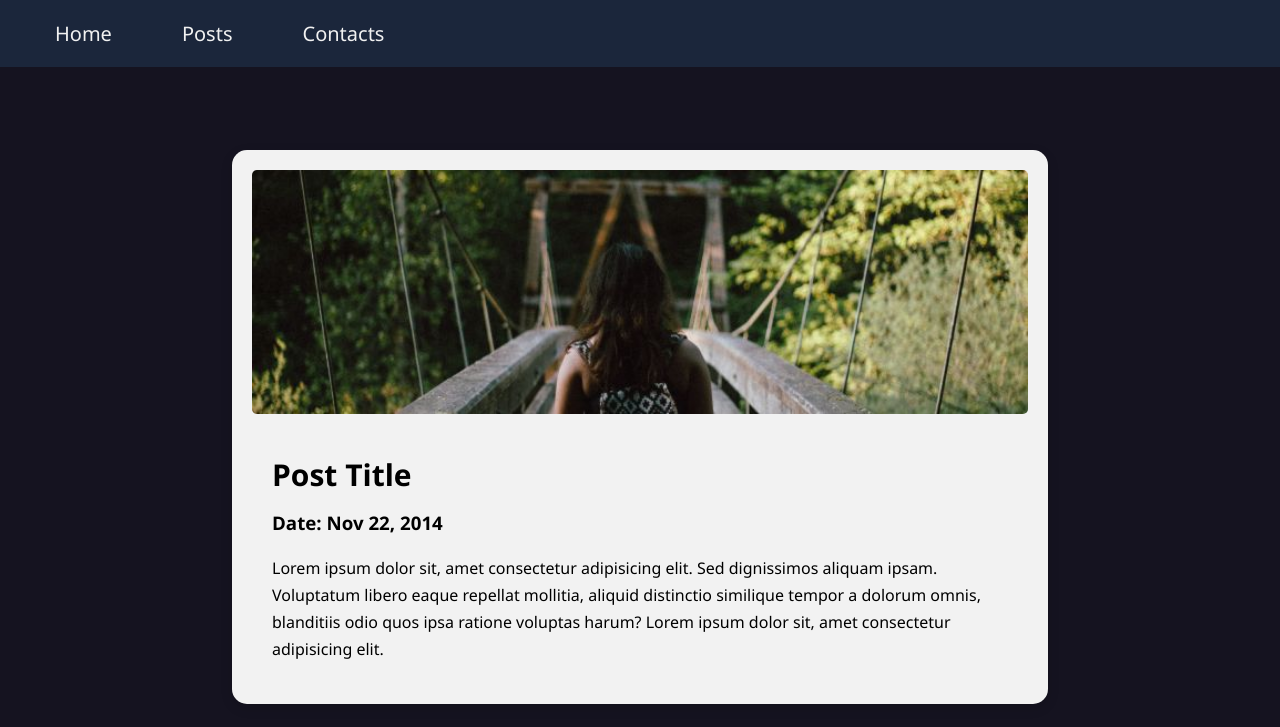
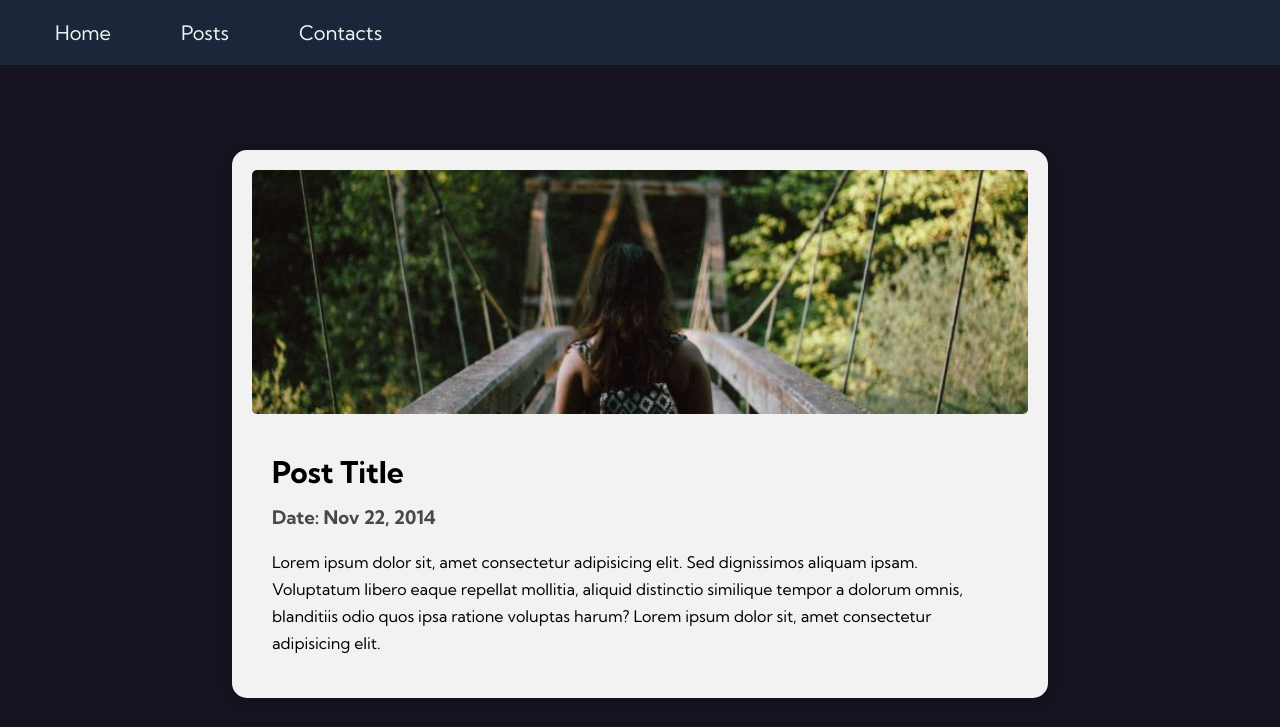
Before and after one commit to Ahmed-M-Mansour/faculty_news_project, a plain HTML site: page index.html in a window 1280 px wide. Shown: the top 727 px of the page. Drawn offline with Linux system fonts and the light colour scheme.

Commit message:
font and colors update

```diff
--- a/css/main.css
+++ b/css/main.css
@@ -3,12 +3,13 @@
     padding: 0 ;
     margin: 0 ;
     box-sizing: border-box;
+    font-family: 'Kumbh Sans', sans-serif;
 }
 
 body
 {
     background-color: #F1F1F1 ;
-    font-family:'Segoe UI', Tahoma, Geneva, Verdana, sans-serif;
+
     background-color: #151320;
     height: 100vh;
 }
@@ -82,13 +83,13 @@ nav ul  li
 }
 .posts .post .info h2
 {
-
+    font-weight: 700;
     margin: 15px 0 ;
     font-size: 30px ;
 }
 .posts .post .info h3
 {
-
+    opacity: 0.7;
     margin-bottom: 20px ;
 }
 .posts .post .info p
--- a/index.html
+++ b/index.html
@@ -5,7 +5,8 @@
     <meta charset="UTF-8">
     <meta name="viewport" content="width=device-width, initial-scale=1.0">
     <title> ACU News </title>
-
+    <link rel="preconnect" href="https://fonts.gstatic.com">
+<link href="https://fonts.googleapis.com/css2?family=Kumbh+Sans:wght@400;700&display=swap" rel="stylesheet">
     <link rel="stylesheet" href="css/main.css">
 </head>
 
```
